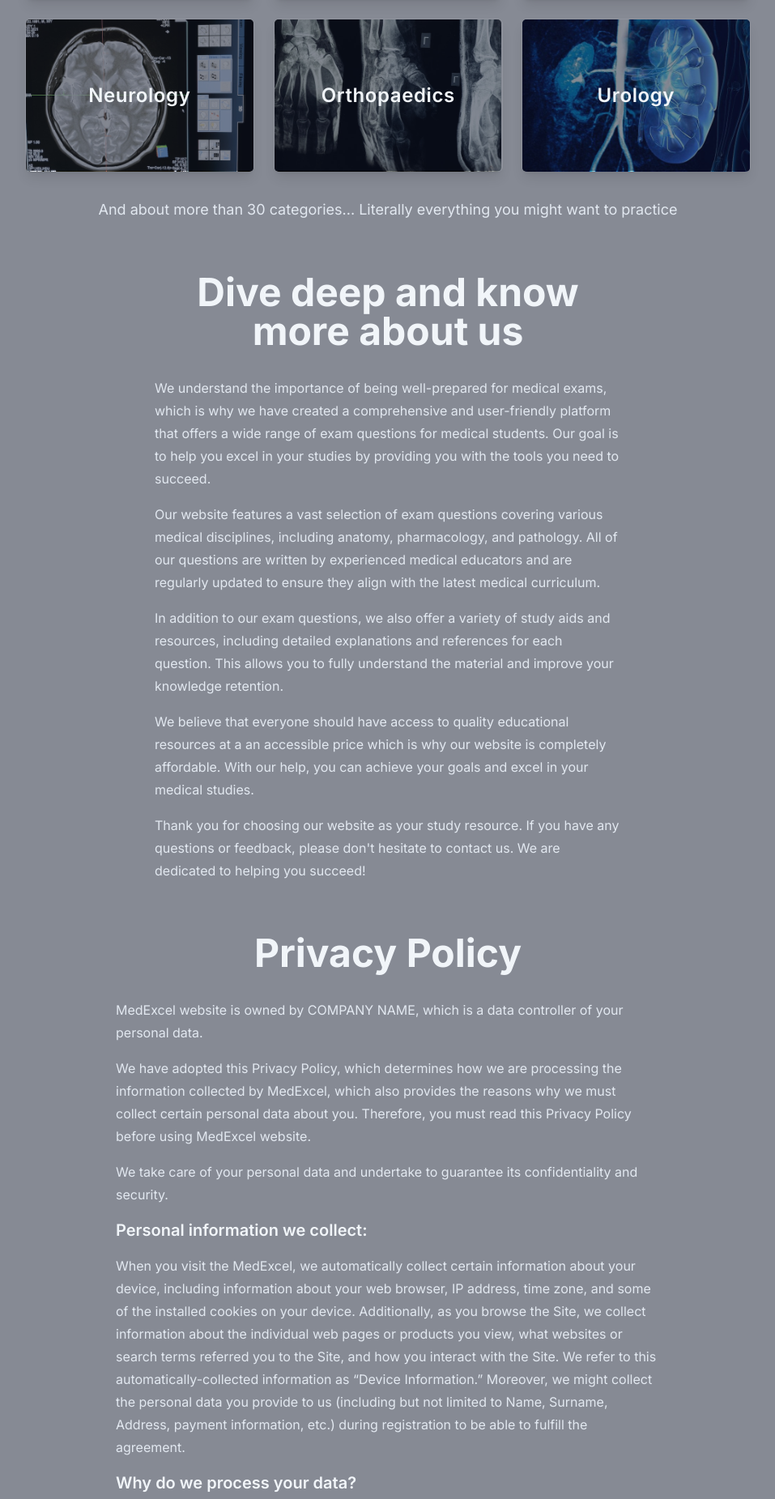
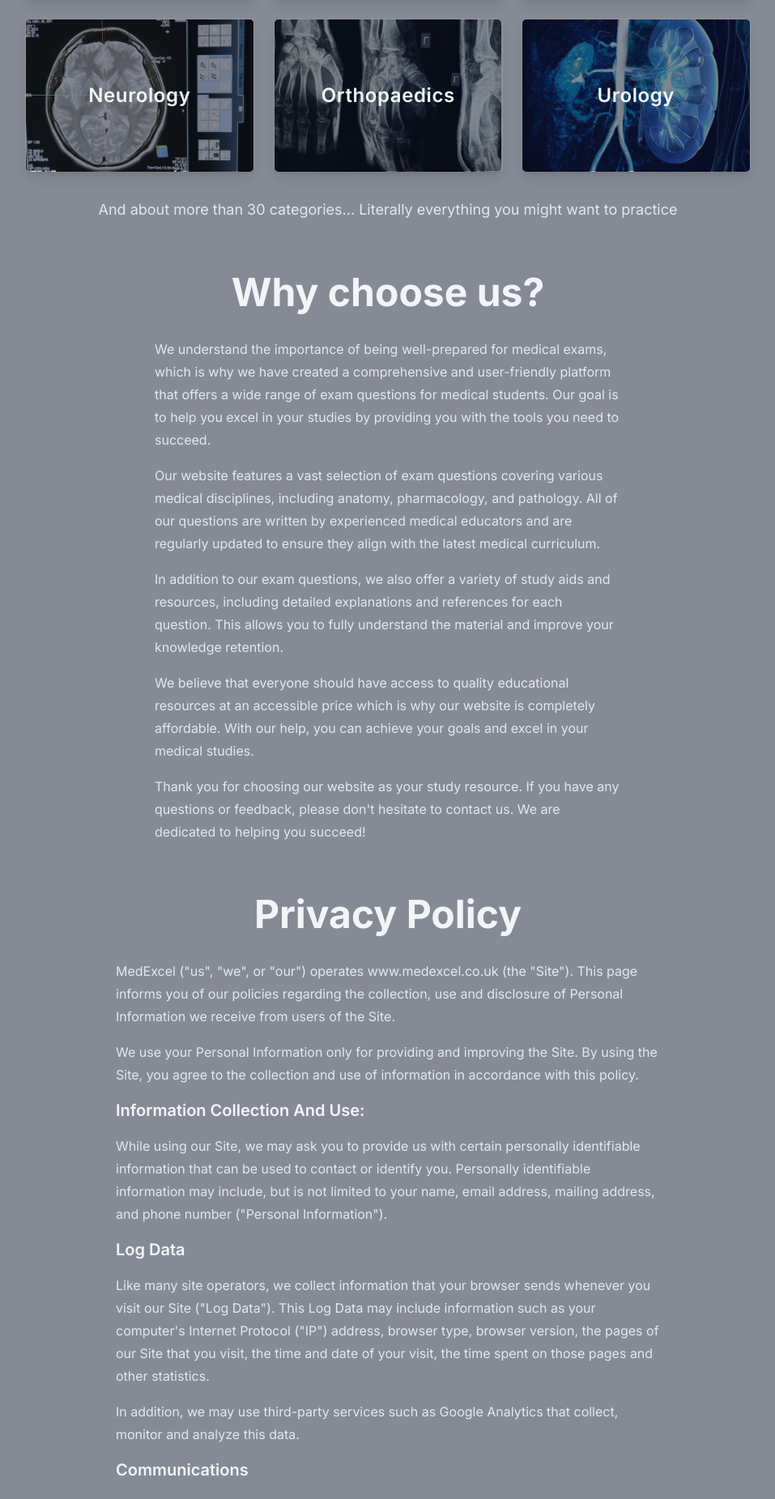
Before and after one commit to DaDasStudios/MedExcel-frontend, a React (Vite) app: page /more in a window 1280 px wide. Shown: the part 882-2733 px from the top of the page at 81% size, without its empty margins (161-1118 px from the left). Built offline with nearby package versions, Linux system fonts and the light colour scheme; no server answers.

Commit message:
obeying client features

```diff
--- a/src/pages/Exam/components/Sidebar.tsx
+++ b/src/pages/Exam/components/Sidebar.tsx
@@ -2,12 +2,14 @@ import { toast } from "react-hot-toast"
 import { themeBtns } from "../../../components/ui/Buttons/SolidButton"
 import DecitionToast from "../../../components/ui/DecitionToast"
 import { useAuthContext } from "../../../context/auth/authContext"
+import { useExamContext } from "../../../context/exam/examContext"
 import { cancelExamRequest } from "../../../lib/exam.request"
 import { formatDate } from "../../../utils/date"
 import SideBarElement from "./ui/SideBarElement"
 
 const Sidebar = () => {
 	const { auth, refreshUser } = useAuthContext()
+	const { score } = useExamContext()
 	const { user } = auth
 
 	async function cancelExam() {
@@ -52,7 +54,7 @@ const Sidebar = () => {
 						/>
 					</svg>
 					<h4>
-						Correct questions <b>{user?.exam.score.toFixed(0)}</b>%
+						Correct questions <b>{score ? score.toFixed(0) : user?.exam.score.toFixed(0)}</b>%
 					</h4>
 				</SideBarElement>
 				<SideBarElement>
--- a/src/pages/More/components/Category.tsx
+++ b/src/pages/More/components/Category.tsx
@@ -10,6 +10,7 @@ const Category = ({ category }: IProps) => {
 	return (
 		<li data-aos="zoom-in-up" className='rounded-md shadow-lg border border-slate-100/10 overflow-hidden relative group'>
 			<img
+				className="object-cover h-full"
 				src={category.imageUrl}
 				alt={category.name}
 			/>
--- a/src/pages/More/index.tsx
+++ b/src/pages/More/index.tsx
@@ -3,11 +3,13 @@ import SolidButton from "../../components/ui/Buttons/SolidButton"
 import Paragraph from "./components/Paragraph"
 import { ComponentElement } from "../../interface"
 import AOS from "aos"
-import { useEffect } from "react"
+import { useEffect, useRef } from "react"
 import Heading from "./components/Heading"
 import CategoriesList from "./components/CategoriesList"
 import Subtitle from "./components/Subtitle"
 import List from "./components/List"
+import { formatDate } from "../../utils/date"
+import { useLocation } from "react-router-dom"
 
 const More = () => {
 	useEffect(() => {
@@ -16,6 +18,17 @@ const More = () => {
 		})
 		AOS.refresh()
 	}, [])
+
+	const legalRef = useRef<HTMLElement>(null)
+	const location = useLocation()
+
+	useEffect(() => {
+		if (location.hash.includes("legal")) {
+			legalRef.current?.scrollIntoView({
+				behavior: "smooth"
+			})
+		}
+	}, [location.hash])
 
 	return (
 		<>
@@ -41,10 +54,9 @@ const More = () => {
 						</SolidButton>
 						<SolidButton
 							as={ComponentElement.A}
-							href='#privacy-policy'
+							href='#legal'
 						>
-							<p className='hidden sm:block'>Privacy Policy</p>
-							<p className='block sm:hidden'>Legal</p>
+							<p>Legal</p>
 						</SolidButton>
 					</div>
 				</article>
@@ -62,7 +74,7 @@ const More = () => {
 							},
 							{
 								name: "Cardiology",
-								imageUrl: "/img/cardiology.jpg",
+								imageUrl: "/img/cardiology.jpeg",
 							},
 							{
 								name: "Pharmacology",
@@ -91,7 +103,7 @@ const More = () => {
 					id='about-us'
 					className='max-w-xl mx-auto text-slate-100 mb-16'
 				>
-					<Heading>Dive deep and know more about us</Heading>
+					<Heading>Why choose us?</Heading>
 					<Paragraph>
 						We understand the importance of being well-prepared for
 						medical exams, which is why we have created a
@@ -117,7 +129,7 @@ const More = () => {
 					</Paragraph>
 					<Paragraph>
 						We believe that everyone should have access to quality
-						educational resources at a an accessible price which is
+						educational resources at an accessible price which is
 						why our website is completely affordable. With our help,
 						you can achieve your goals and excel in your medical
 						studies.
@@ -130,141 +142,109 @@ const More = () => {
 					</Paragraph>
 				</article>
 				<article
-					id='privacy-policy'
+					ref={legalRef}
+					id='legal'
 					className='max-w-2xl mx-auto text-slate-100 mb-16'
 				>
 					<Heading>Privacy Policy</Heading>
 					<Paragraph>
-						MedExcel website is owned by COMPANY NAME, which is a
-						data controller of your personal data.
+						MedExcel ("us", "we", or "our") operates
+						www.medexcel.co.uk (the "Site"). This page informs you
+						of our policies regarding the collection, use and
+						disclosure of Personal Information we receive from users
+						of the Site.
 					</Paragraph>
 					<Paragraph>
-						We have adopted this Privacy Policy, which determines
-						how we are processing the information collected by
-						MedExcel, which also provides the reasons why we must
-						collect certain personal data about you. Therefore, you
-						must read this Privacy Policy before using MedExcel
-						website.
+						We use your Personal Information only for providing and
+						improving the Site. By using the Site, you agree to the
+						collection and use of information in accordance with
+						this policy.
+					</Paragraph>
+					<Subtitle>Information Collection And Use:</Subtitle>
+					<Paragraph>
+						While using our Site, we may ask you to provide us with
+						certain personally identifiable information that can be
+						used to contact or identify you. Personally identifiable
+						information may include, but is not limited to your
+						name, email address, mailing address, and phone number
+						("Personal Information").
+					</Paragraph>
+					<Subtitle>Log Data</Subtitle>
+					<Paragraph>
+						Like many site operators, we collect information that
+						your browser sends whenever you visit our Site ("Log
+						Data"). This Log Data may include information such as
+						your computer's Internet Protocol ("IP") address,
+						browser type, browser version, the pages of our Site
+						that you visit, the time and date of your visit, the
+						time spent on those pages and other statistics.
 					</Paragraph>
 					<Paragraph>
-						We take care of your personal data and undertake to
-						guarantee its confidentiality and security.
+						In addition, we may use third-party services such as
+						Google Analytics that collect, monitor and analyze this
+						data.
 					</Paragraph>
-					<Subtitle>Personal information we collect:</Subtitle>
+					<Subtitle>Communications</Subtitle>
 					<Paragraph>
-						When you visit the MedExcel, we automatically collect
-						certain information about your device, including
-						information about your web browser, IP address, time
-						zone, and some of the installed cookies on your device.
-						Additionally, as you browse the Site, we collect
-						information about the individual web pages or products
-						you view, what websites or search terms referred you to
-						the Site, and how you interact with the Site. We refer
-						to this automatically-collected information as “Device
-						Information.” Moreover, we might collect the personal
-						data you provide to us (including but not limited to
-						Name, Surname, Address, payment information, etc.)
-						during registration to be able to fulfill the agreement.
+						We may use your Personal Information to contact you with
+						newsletters, marketing or promotional materials and
+						other information that may be of interest to you. You
+						may opt out of receiving any, or all, of these
+						communications from us by following the unsubscribe link
+						or instructions provided in any email we send.
 					</Paragraph>
-					<Subtitle>Why do we process your data?</Subtitle>
+					<Subtitle>Cookies</Subtitle>
 					<Paragraph>
-						Our top priority is customer data security, and, as
-						such, we may process only minimal user data, only as
-						much as it is absolutely necessary to maintain the
-						website. Information collected automatically is used
-						only to identify potential cases of abuse and establish
-						statistical information regarding website usage. This
-						statistical information is not otherwise aggregated in
-						such a way that it would identify any particular user of
-						the system.
+						Cookies are files with small amount of data, which may
+						include an anonymous unique identifier. Cookies are sent
+						to your browser from a website and stored on your
+						computer's hard drive.
 					</Paragraph>
 					<Paragraph>
-						You can visit the website without telling us who you are
-						or revealing any information, by which someone could
-						identify you as a specific, identifiable individual. If,
-						however, you wish to use some of the website’s features,
-						or you wish to receive our newsletter or provide other
-						details by filling a form, you may provide personal data
-						to us, such as your email, first name, last name, city
-						of residence, organization, telephone number. You can
-						choose not to provide us with your personal data, but
-						then you may not be able to take advantage of some of
-						the website’s features. For example, you won’t be able
-						to receive our Newsletter or contact us directly from
-						the website. Users who are uncertain about what
-						information is mandatory are welcome to contact us via
-						excelatmedicine@gmail.com.
+						Like many sites, we use "cookies" to collect
+						information. You can instruct your browser to refuse all
+						cookies or to indicate when a cookie is being sent.
+						However, if you do not accept cookies, you may not be
+						able to use some portions of our Site.
 					</Paragraph>
-					<Subtitle>Your rights:</Subtitle>
+					<Subtitle>Security</Subtitle>
 					<Paragraph>
-						If you are a European resident, you have the following
-						rights related to your personal data:
+						The security of your Personal Information is important
+						to us, but remember that no method of transmission over
+						the Internet, or method of electronic storage, is 100%
+						secure. While we strive to use commercially acceptable
+						means to protect your Personal Information, we cannot
+						guarantee its absolute security.
 					</Paragraph>
-					<ul>
-						<List>The right to be informed.</List>
-						<List>The right of access.</List>
-						<List>The right to rectification.</List>
-						<List>The right to erasure.</List>
-						<List>The right to restrict processing.</List>
-						<List>The right to data portability.</List>
-						<List>The right to object.</List>
-						<List>
-							Rights in relation to automated decision-making and
-							profiling.
-						</List>
-					</ul>
+					<Subtitle>Changes To This Privacy Policy</Subtitle>
 					<Paragraph>
-						If you would like to exercise this right, please contact
-						us through the contact information below.
+						This Privacy Policy is effective as of{" "}
+						<span className='underline'>
+							{formatDate.format(new Date())}
+						</span>{" "}
+						and will remain in effect except with respect to any
+						changes in its provisions in the future, which will be
+						in effect immediately after being posted on this page.
 					</Paragraph>
 					<Paragraph>
-						Additionally, if you are a European resident, we note
-						that we are processing your information in order to
-						fulfill contracts we might have with you (for example,
-						if you make an order through the Site), or otherwise to
-						pursue our legitimate business interests listed above.
-						Additionally, please note that your information might be
-						transferred outside of Europe, including Canada and the
-						United States.
+						We reserve the right to update or change our Privacy
+						Policy at any time and you should check this Privacy
+						Policy periodically. Your continued use of the Site
+						after we post any modifications to the Privacy Policy on
+						this page will constitute your acknowledgment of the
+						modifications and your consent to abide and be bound by
+						the modified Privacy Policy.
 					</Paragraph>
-					<Subtitle>Links to other websites:</Subtitle>
+					<Subtitle>Contact Us</Subtitle>
 					<Paragraph>
-						Our website may contain links to other websites that are
-						not owned or controlled by us. Please be aware that we
-						are not responsible for such other websites or third
-						parties' privacy practices. We encourage you to be aware
-						when you leave our website and read the privacy
-						statements of each website that may collect personal
-						information.
-					</Paragraph>
-					<Subtitle>Information security:</Subtitle>
-					<Paragraph>
-						We secure information you provide on computer servers in
-						a controlled, secure environment, protected from
-						unauthorized access, use, or disclosure. We keep
-						reasonable administrative, technical, and physical
-						safeguards to protect against unauthorized access, use,
-						modification, and personal data disclosure in its
-						control and custody. However, no data transmission over
-						the Internet or wireless network can be guaranteed.
-					</Paragraph>
-					<Subtitle>Legal disclosure:</Subtitle>
-					<Paragraph>
-						We will disclose any information we collect, use or
-						receive if required or permitted by law, such as to
-						comply with a subpoena or similar legal process, and
-						when we believe in good faith that disclosure is
-						necessary to protect our rights, protect your safety or
-						the safety of others, investigate fraud, or respond to a
-						government request.
-					</Paragraph>
-					<Subtitle>Contact information:</Subtitle>
-					<Paragraph>
-						If you would like to contact us to understand more about
-						this Policy or wish to contact us concerning any matter
-						relating to individual rights and your Personal
-						Information, you may send an email to
-						excelatmedicine@gmail.com.
+						If you have any questions about this Privacy Policy,
+						please contact us at{" "}
+						<a
+							className='underline'
+							href='mailto:admin@medexcel.co.uk'
+						>
+							admin@medexcel.co.uk.
+						</a>
 					</Paragraph>
 				</article>
 				<article
--- a/src/routes/Root.tsx
+++ b/src/routes/Root.tsx
@@ -51,11 +51,11 @@ function Layout() {
 							  ]
 							: [
 									{
-										displayTitle: "More",
+										displayTitle: "Learn More",
 										href: "/more",
 									},
 									{
-										displayTitle: "Exam",
+										displayTitle: "Question Bank",
 										href: "/exam",
 									},
 							  ]
@@ -85,6 +85,8 @@ function Layout() {
 					<Route path='/' element={<Home />} />
 					<Route path='/subscription' element={<Subscription />} />
 					<Route path='/more' element={<More />} />
+					<Route path='/recover' element={<Recover />} />
+					<Route path='/recover/auth' element={<RecoverAuth />} />
 					{/* ADMIN */}
 					<Route
 						path='/admin/*'
@@ -106,11 +108,6 @@ function Layout() {
 						<>
 							<Route path='/signup' element={<Signup />} />
 							<Route path='/signin' element={<Signin />} />
-							<Route path='/recover' element={<Recover />} />
-							<Route
-								path='/recover/auth'
-								element={<RecoverAuth />}
-							/>
 						</>
 					)}
 					<Route path='*' element={<ErrorPage />} />
@@ -130,26 +127,22 @@ function Layout() {
 							},
 							{
 								label: "Report",
-								href: "/admin",
+								href: "mailto:admin@medexcel.co.uk",
+								isAnchorLink: true,
 							},
 						],
 						[
 							{
-								label: "Terms & Conditions",
-								href: "/more#terms-conditions",
+								label: "Legal",
+								href: "/more#legal",
 							},
-							{
-								label: "Privacy Policy",
-								href: "/more#privacy-policy",
-							},
-						],
-						[
 							{
 								label: "Admin portal",
 								href: "/admin",
 							},
 							{
-								label: "excelatmedicine@gmail.com",
+								//label: "excelatmedicine@gmail.com",
+								label: "admin@medexcel.co.uk",
 							},
 						],
 					]}
```
Also changed, not shown: src/components/layout/Footer.tsx (+22 -7 lines), src/context/exam/examContext.tsx (+6 -2 lines), src/pages/Exam/components/GetExam.tsx (+12 -2 lines), public/img/cardiology.jpeg (added).
